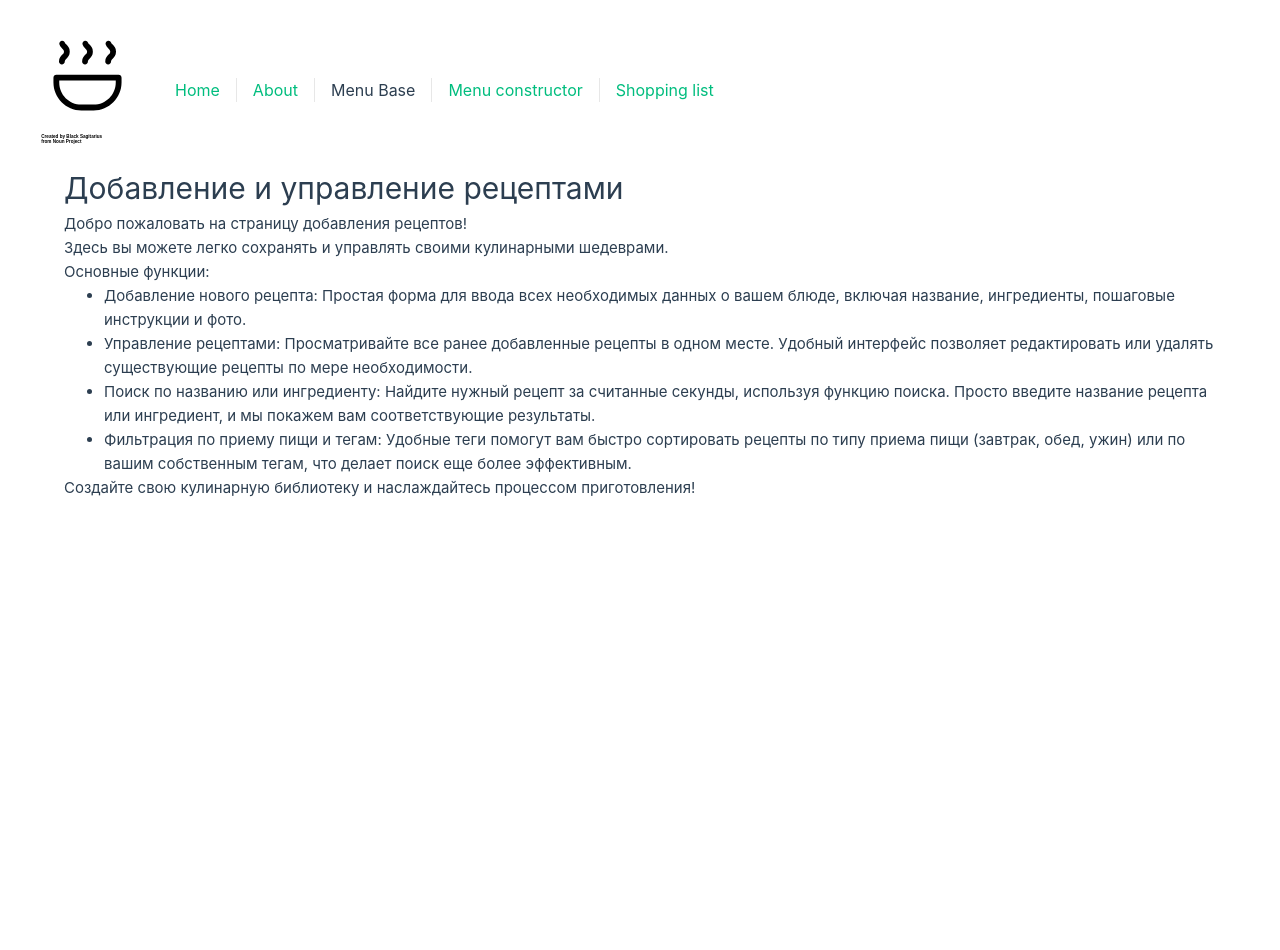
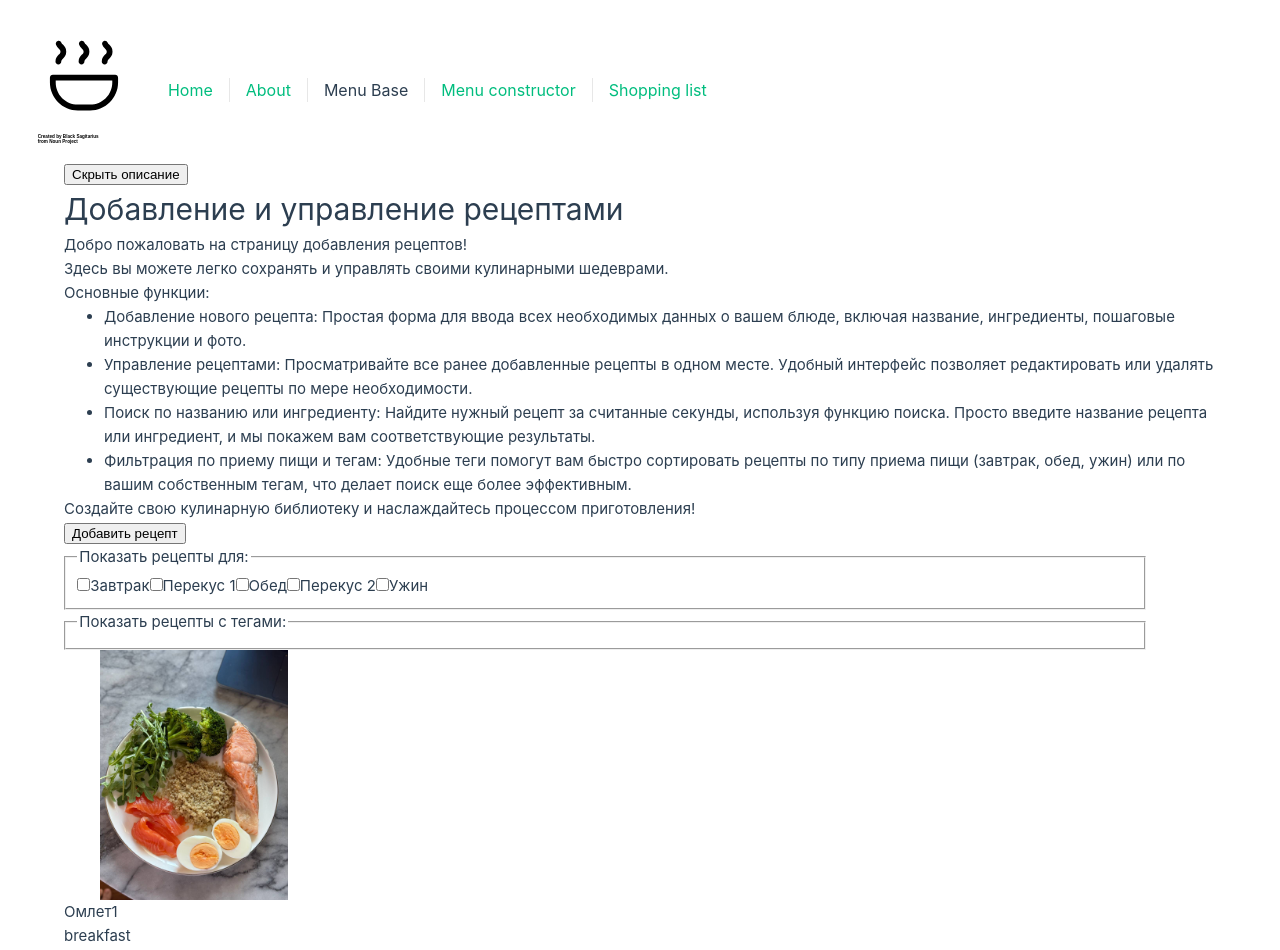
Before and after one commit to iamarrow88/menu-constructor-vue, a Vue app in the folder menu-constructor-vue/: page /base in a window 1280 px wide. Shown: the top 950 px of the page. Before the commit the page ends 864 px from the top, so only its background shows below. Built offline with nearby package versions, Linux system fonts and the light colour scheme.

Commit message:
feat: add basic structure to the MenuBasePage.vue

```diff
--- a/menu-constructor-vue/src/App.vue
+++ b/menu-constructor-vue/src/App.vue
@@ -13,8 +13,10 @@ import Header from "@/components/layouts/Header.vue";
 <style>
 
 .main {
-  display: grid;
-  grid-template-rows: 1fr 7fr;
+  display: flex;
+  flex-direction: column;
+  justify-content: start;
+  align-items: center;
   max-width: 1280px;
   margin: 0 auto;
   padding: 2rem;
--- a/menu-constructor-vue/src/components/layouts/Header.vue
+++ b/menu-constructor-vue/src/components/layouts/Header.vue
@@ -20,6 +20,7 @@ import {RouterLink} from "vue-router";
 <style scoped>
 
 .header {
+  align-self: flex-start;
   line-height: 1.5;
   max-height: 100px;
 }
--- /dev/null
+++ b/menu-constructor-vue/src/types/types.ts
@@ -0,0 +1,12 @@
+export interface iReceipt {
+  "name": string,
+  "mealType": string,
+  "id": number,
+  "ingredients": iIngredient[],
+  "howToCook": string,
+}
+
+interface iIngredient {
+  name: string,
+  value: string
+}
--- a/menu-constructor-vue/src/views/MenuBasePage.vue
+++ b/menu-constructor-vue/src/views/MenuBasePage.vue
@@ -1,11 +1,11 @@
 <template>
   <div class="menu-base-page">
+    <button class="menu-base-page__description-management"
+            @click="toggleDescriptionVisibility">
+      {{ this.isDescriptionVisible ? 'Скрыть описание' : 'Показать описание' }}
+    </button>
+    <div v-if="isDescriptionVisible" class="menu-base-page__description description description__visible">
       <h1>Добавление и управление рецептами</h1>
-
-
-
-
-
       <p>Добро пожаловать на страницу добавления рецептов!</p>
       <p>Здесь вы можете легко сохранять и управлять своими кулинарными шедеврами.</p>
       <p>Основные функции:</p>
@@ -31,6 +31,132 @@
       <p>Создайте свою кулинарную библиотеку и наслаждайтесь процессом приготовления!
       </p>
     </div>
+    <div class="menu-base-page__content">
+      <button>Добавить рецепт</button>
+
+      <fieldset class="menu-base-page__options options">
+        <legend class="options__title">Показать рецепты для:</legend>
+        <input type="checkbox" name="breakfast" id="breakfast"><label for="breakfast">Завтрак</label>
+        <input type="checkbox" name="snack1" id="snack1"><label for="snack1">Перекус 1</label>
+        <input type="checkbox" name="lunch" id="lunch"><label for="lunch">Обед</label>
+        <input type="checkbox" name="snack2" id="snack2"><label for="snack2">Перекус 2</label>
+        <input type="checkbox" name="dinner" id="dinner"><label for="dinner">Ужин</label>
+      </fieldset>
+
+      <fieldset v-if="tags?.length !== 0" class="menu-base-page__tags tags">
+        <legend class="tags__title">Показать рецепты с тегами:</legend>
+
+        <input v-for="tag in tags" type="checkbox" name="tag" id="tag"><label for="tag">{{ tag }}</label>
+      </fieldset>
+
+      <div v-if="receipts.length >= 1" class="menu-base-page__receipt-list">
+        <div v-for="receipt in receipts" class="receipt-card">
+          <picture class="receipt-card__picture">
+            <source srcset="../assets/images/photo_2025-05-28_09-34-59.jpg"/>
+            <img src="../assets/images/picture_example.jpg" alt="receipt photo" />
+          </picture>
+
+          <p>{{ receipt.name }}</p>
+          <p>{{ receipt.mealType }}</p>
+          <p>Ингредиенты: {{ extractObjectKeysNames(receipt.ingredients) }}</p>
+<!--          <p>Ингредиенты:</p>
+          <ul>
+            <li v-for="ingredient in receipt.ingredients">{{ ingredient.name }}: {{ ingredient.value }}</li>
+          </ul>
+          <p>Способ приготовления: {{ receipt.howToCook }}</p>-->
+        </div>
+
+      </div>
+    </div>
+  </div>
 </template>
-<script setup lang="ts">
+
+<script lang="ts">
+import type {iReceipt} from "@/types/types.ts";
+
+interface iMenuBasePageData {
+  isDescriptionVisible: boolean;
+  receipts: iReceipt[];
+}
+
+export default {
+  data() {
+    return {
+      isDescriptionVisible: true, //!TODO пусть выбор сохраняется при перезагрузке страницы
+      receipts: [
+        {
+          "name": "Омлет1",
+          "mealType": "breakfast",
+          "id": 0,
+          "ingredients": [
+            {
+              name: "яйцо",
+              value: "2 шт"
+            },
+            {
+              name: "молоко",
+              value: "200 мл"
+            },
+            {
+              name: "соль",
+              value: "щепотка"
+            },
+            {
+              name: "разрыхлитель",
+              value: "0,5 ч.л."
+            },
+          ],
+          "howToCook": "по схеме"
+        }
+      ],
+    }
+  },
+  props: {
+    tags: Array,
+  },
+  methods: {
+    toggleDescriptionVisibility() {
+      this.isDescriptionVisible = !this.isDescriptionVisible;
+    },
+    extractObjectKeysNames(array: {name: string, value: string}[]) {
+      const names = array.map(item => item.name);
+      return names.join(', ');
+    }
+  },
+}
 </script>
+
+<style>
+.menu-base-page {
+  display: flex;
+  flex-direction: column;
+  justify-content: flex-start;
+  align-items: flex-start;
+  width: 100%;
+}
+
+.menu-base-page__receipt-list {
+  display: grid;
+  grid-template-rows: 250px;
+  grid-template-columns: repeat(3, 1fr);
+}
+
+.receipt-card {
+  width: 100%;
+  height: 100%;
+}
+
+.receipt-card__picture {
+  display: block;
+  margin: 0 auto;
+  width: 80%;
+  height: 100%;
+}
+
+.receipt-card__picture > source, .receipt-card__picture > img  {
+  display: block;
+  max-width: 100%;
+  max-height: 100%;
+  object-fit: scale-down;
+}
+</style>
```
Also changed, not shown: menu-constructor-vue/src/assets/images/photo_2025-05-28_09-34-59.jpg (added), menu-constructor-vue/src/assets/images/picture_example.jpg (added). Lines whose indentation alone changed are shown as unchanged.
